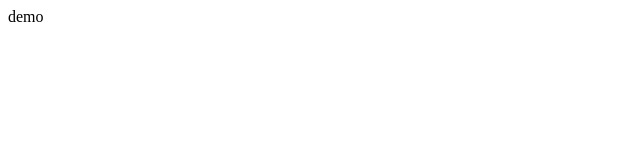
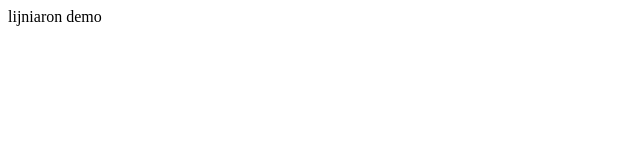
Before and after one commit to 1113-inn/git--demo, a plain HTML site: page index.html in a window 1280 px wide. Shown: the full height of the page, 0-640 px from the left. Drawn offline with Linux system fonts and the light colour scheme.

Commit message:
third save

```diff
--- a/index.html
+++ b/index.html
@@ -6,6 +6,8 @@
     <title>Document</title>
 </head>
 <body>
+
+    lijniaron
     demo
 </body>
 </html>
```
